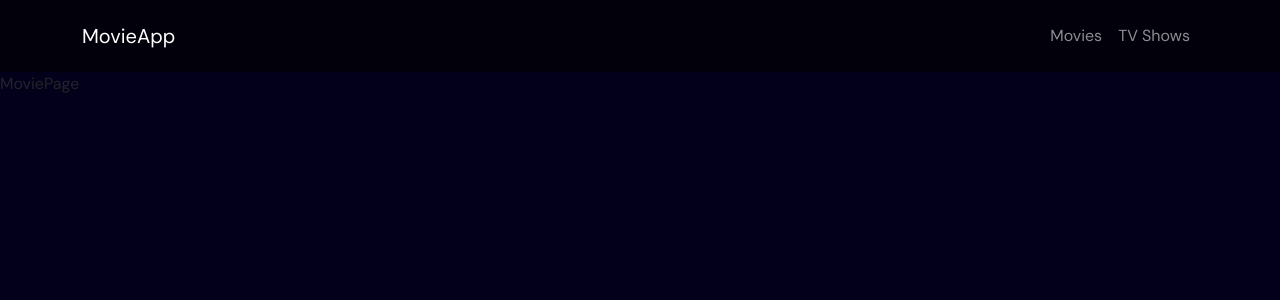
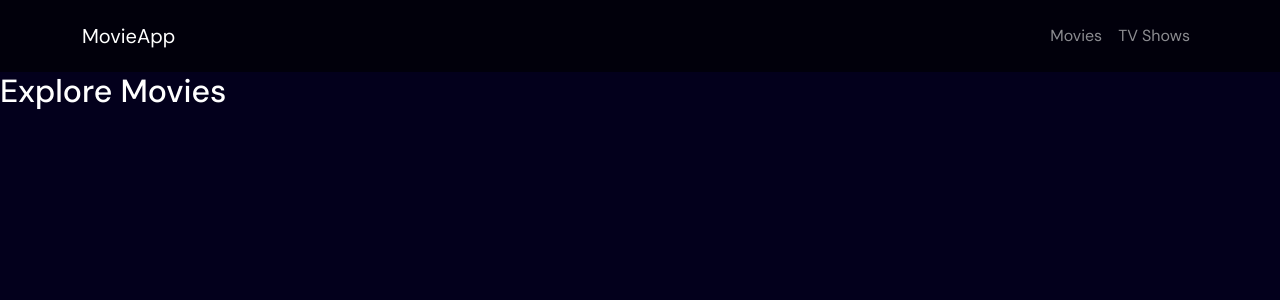
Before and after one commit to couswall/movies-app, a React (Vite) app in the folder movie-app/: page /movies in a window 1280 px wide. Shown: the top 300 px of the page. Built offline with nearby package versions, Linux system fonts and the light colour scheme; no server answers.

Commit message:
styles.css - body font color added

```diff
--- a/movie-app/src/pages/MoviesPage/MoviePages.tsx
+++ b/movie-app/src/pages/MoviesPage/MoviePages.tsx
@@ -1,6 +1,8 @@
 
 export const MoviesPage = () => {
   return (
-    <div>MoviePage</div>
+    <section className="movies-section">
+      <h2>Explore Movies</h2>
+    </section>
   )
 }
--- a/movie-app/src/styles.css
+++ b/movie-app/src/styles.css
@@ -12,6 +12,7 @@
 body {
     background-color: var(--background-color);
     font-family: var(--font);
+    color: #fff;
 }
 
 h1 {
```
